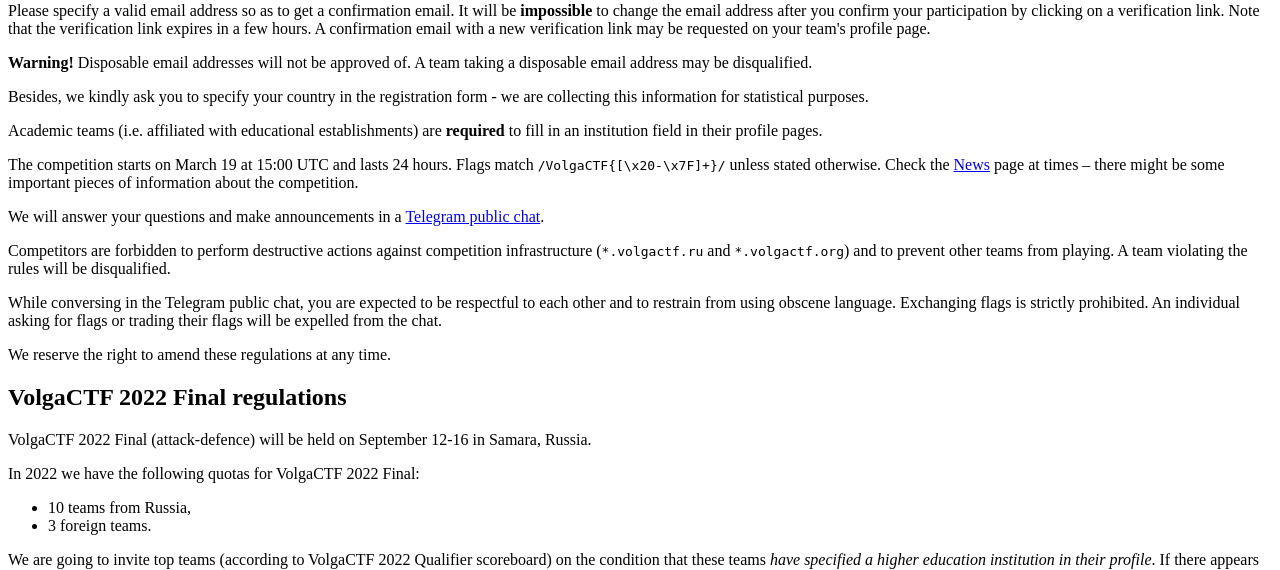
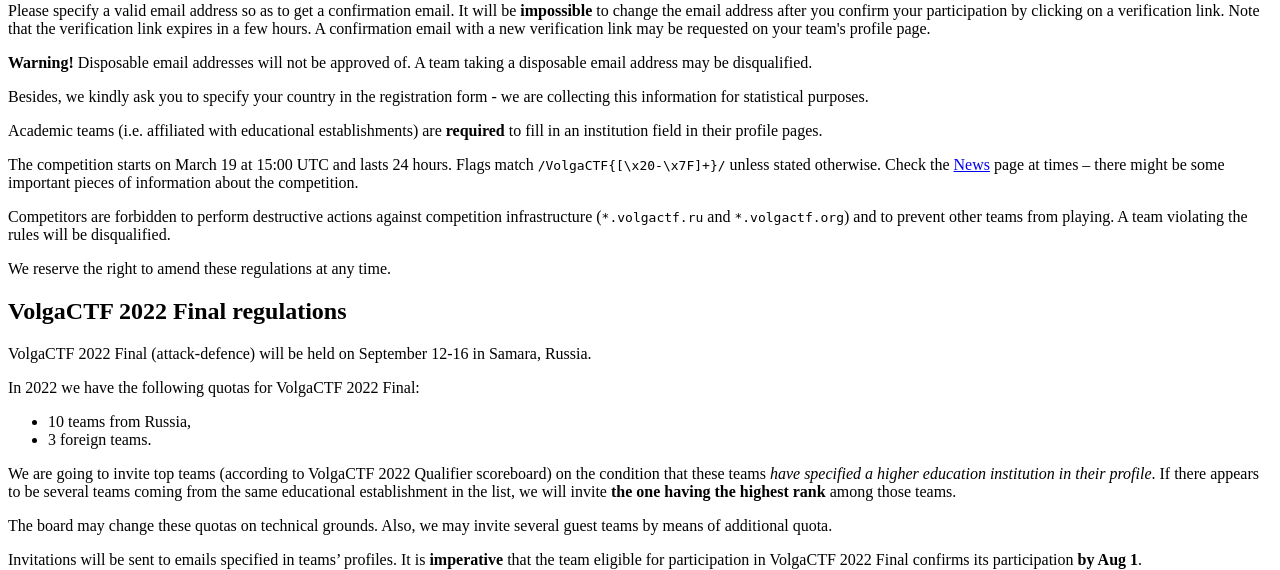
Before and after one commit to VolgaCTF/volgactf-2022-qualifier-theme, a web app: file assets/partials/about.html in a window 1280 px wide. Shown: the part 139-709 px from the top of the page. Run offline with its HTML, style and script files only (its server is not run), Linux system fonts and the light colour scheme.

Commit message:
Update dependencies

```diff
--- a/assets/partials/about.html
+++ b/assets/partials/about.html
@@ -13,11 +13,15 @@
 
 <p class="lead">The competition starts on March 19 at 15:00 UTC and lasts 24 hours. Flags match <code>/VolgaCTF{[\x20-\x7F]+}/</code> unless stated otherwise. Check the <a href="/news" target="_blank" rel="noopener">News</a> page at times &ndash; there might be some important pieces of information about the competition.</p>
 
-<p class="lead">We will answer your questions and make announcements in a <a href="https://t.me/+Xawmsyg17NE1ZWYy" target="_blank" rel="noopener">Telegram public chat</a>.
+<!--
+<p class="lead">We will answer your questions and make announcements in a <a href="" target="_blank" rel="noopener">Telegram public chat</a>.
+-->
 
 <p class="lead">Competitors are forbidden to perform destructive actions against competition infrastructure (<code>*.volgactf.ru</code> and <code>*.volgactf.org</code>) and to prevent other teams from playing. A team violating the rules will be disqualified.</p>
 
+<!--
 <p class="lead">While conversing in the Telegram public chat, you are expected to be respectful to each other and to restrain from using obscene language. Exchanging flags is strictly prohibited. An individual asking for flags or trading their flags will be expelled from the chat.</p>
+-->
 
 <p class="lead">We reserve the right to amend these regulations at any time.</p>
 
--- a/package.json
+++ b/package.json
@@ -13,7 +13,7 @@
     "url": "https://github.com/VolgaCTF/volgactf-2022-qualifier-theme/issues"
   },
   "dependencies": {
-    "axios": "^0.18.1",
+    "axios": "^0.21.1",
     "express": "^4.16.2"
   }
 }
```
Also changed, not shown: 1 other file.
